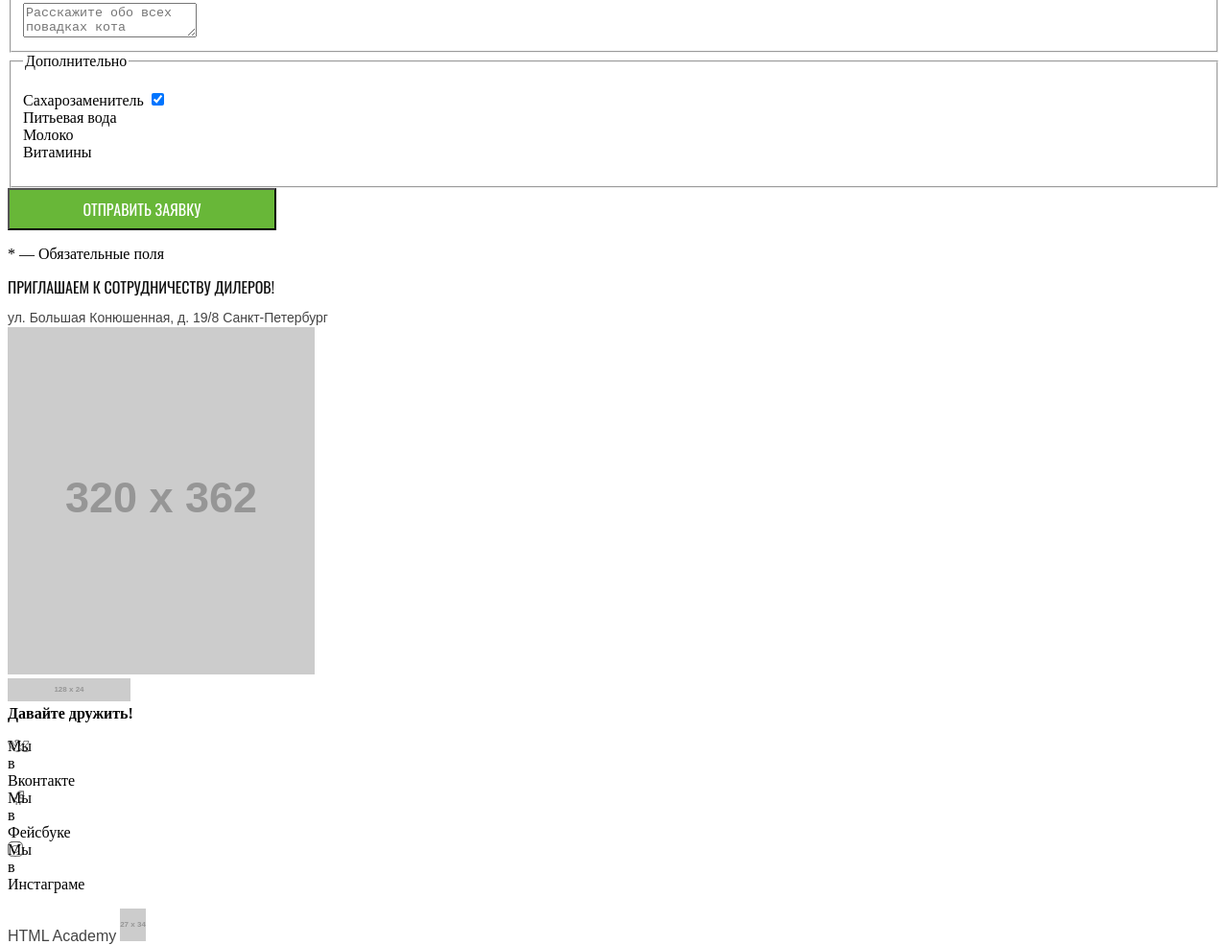
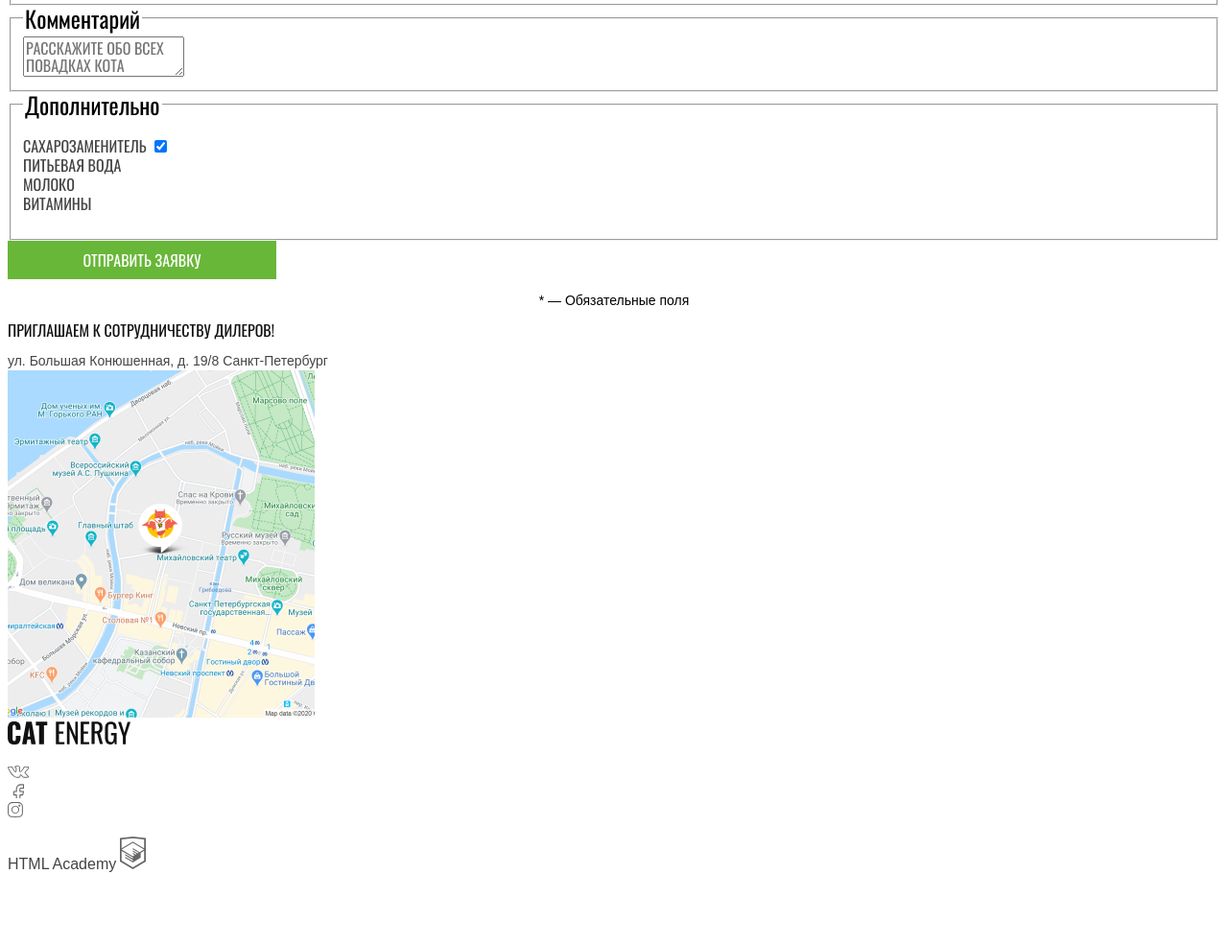
Before and after one commit to Katakun/53877-cat-energy-21, a website: page source/form.html in a window 1280 px wide. Shown: the part 603-1588 px from the top of the page at 96% size. After the commit the page ends 1513 px from the top, so only its background shows below. Drawn offline with nearby package versions, Linux system fonts and the light colour scheme; files that its build step writes are made by us from their sources; placeholder pictures from the web are drawn by us.

Commit message:
стилизовал страницу с формой

```diff
--- a/source/form.html
+++ b/source/form.html
@@ -16,17 +16,17 @@
   <nav class="main-nav">
     <ul class="main-nav__list">
       <li class="main-nav__item main-nav__item--active">
-        <a>
+        <a href="index.html">
           Главная
         </a>
       </li>
       <li class="main-nav__item">
-        <a href="#">
+        <a href="catalog.html">
           Каталог продукции
         </a>
       </li>
       <li class="main-nav__item">
-        <a href="#">
+        <a>
           Подбор программы
         </a>
       </li>
@@ -125,7 +125,7 @@
         <address class="address__street">ул. Большая Конюшенная, д. 19/8 Санкт-Петербург</address>
       </div>
       <div class="map">
-        <img class="map__image" src="https://via.placeholder.com/320x362" width="320" height="362"
+        <img class="map__image" src="img/location.png" width="320" height="362"
               alt="ул. Большая Конюшенная, д. 19/8 Санкт-Петербург">
       </div>
     </div>
@@ -133,27 +133,26 @@
   <section class="page-footer__wrapper">
     <h2 class="visually-hidden">Наши соцсети</h2>
     <div class="page-footer__logo">
-      <img src="https://via.placeholder.com/128x24" width="128" height="24" alt="Логотип «Cat Energy»">
+      <img src="img/footer-logo.svg" width="128" height="24" alt="Логотип «Cat Energy»">
     </div>
     <div class="page-footer__social social">
-      <b class="social__title">Давайте дружить!</b>
+      <b class="visually-hidden">Давайте дружить!</b>
       <ul class="social__list">
         <li class="social__item">
-          <a class="social__link social__link--vkontakte" href="https://vk.com/htmlacademy">Мы в Вконтакте</a>
+          <a class="social__link social__link--vkontakte" href="https://vk.com/htmlacademy"></a>
         </li>
         <li class="social__item">
-          <a class="social__link social__link--facebook" href="https://www.facebook.com/htmlacademy">Мы в Фейсбуке</a>
+          <a class="social__link social__link--facebook" href="https://www.facebook.com/htmlacademy"></a>
         </li>
         <li class="social__item">
-          <a class="social__link social__link--instagram" href="https://www.instagram.com/htmlacademy">Мы в
-            Инстаграме</a>
+          <a class="social__link social__link--instagram" href="https://www.instagram.com/htmlacademy"></a>
         </li>
       </ul>
     </div>
     <div class="page-footer__copyright copyright">
-      <b class="copyright__text">HTML Academy</b>
+      <a class="copyright__text" href="https://htmlacademy.ru/intensive/adaptive">HTML Academy</a>
       <a class="copyright__link" href="https://htmlacademy.ru/intensive/adaptive">
-        <img class="copyright__logo" src="https://via.placeholder.com/27x34" width="27" height="34"
+        <img class="copyright__logo" src="img/html-logo.svg" width="27" height="34"
               alt="Логотип «HTML Academy»">
       </a>
     </div>
--- a/source/less/blocks/benefits.less
+++ b/source/less/blocks/benefits.less
@@ -1,5 +1,10 @@
 .benefits__item {
+  list-style-type: none;
   background-color: @basic_grey;
+}
+.benefits__list {
+  margin-left: 0;
+  padding-left: 0;
 }
 .benefits__title {
   font-family: @oswald-regular;
--- /dev/null
+++ b/source/less/blocks/form.less
@@ -0,0 +1,56 @@
+.form__tagline {
+  color: @black;
+  font-family: @oswald-regular;
+  font-size: 14px;
+  font-style: normal;
+  font-weight: 400;
+  line-height: 18px;
+  text-align: left;
+  text-transform: uppercase;
+}
+.cat-info__list {
+  margin-left: 0;
+  padding-left: 0;
+}
+.cat-info__item {
+  list-style-type: none;
+}
+.cat-info__label {
+  color: @special_dark-grey;
+  font-family: @oswald-regular;
+  font-size: 16px;
+  font-style: normal;
+  font-weight: 400;
+  line-height: 18px;
+  text-align: left;
+  text-transform: uppercase;
+}
+.cat-info__input-text {
+  color: @special_dark-grey;
+  font-family: @oswald-regular;
+  font-size: 16px;
+  font-style: normal;
+  font-weight: 400;
+  line-height: 18px;
+  text-align: left;
+  text-transform: uppercase;
+}
+.cat-info__legend {
+  color: @black;
+  font-family: @oswald-regular;
+  font-size: 24px;
+  font-style: normal;
+  font-weight: 400;
+  line-height: 26px;
+  text-align: left;
+}
+.form__text {
+  color: @black;
+  font-family: @arial;
+  font-size: 14px;
+  font-style: normal;
+  font-weight: 400;
+  line-height: 16px;
+  text-align: center;
+
+}
--- a/source/less/blocks/main-nav.less
+++ b/source/less/blocks/main-nav.less
@@ -5,7 +5,13 @@
   font-size: 20px;
   line-height: 20px;
   text-transform: uppercase;
+  color: @black;
+}
+.main-nav__list {
+  margin-left: 0;
+  padding-left: 0;
+}
 
-  color: @black;
-
+.main-nav__item {
+  list-style-type: none;
 }
--- a/source/less/blocks/social.less
+++ b/source/less/blocks/social.less
@@ -1,3 +1,11 @@
+.social__list {
+  margin-left: 0;
+  padding-left: 0;
+}
+.social__item {
+  list-style-type: none;
+}
+
 .social__link {
   background-repeat: no-repeat;
   width: 23px;
@@ -5,11 +13,11 @@
   display: inline-block;
 }
 .social__link--vkontakte {
-  background-image: url("../../img/icon_vkontakte.svg");
+  background-image: url("../img/icon_vkontakte.svg");
 }
 .social__link--facebook {
-  background-image: url("../../img/icon_facebook.svg");
+  background-image: url("../img/icon_facebook.svg");
 }
 .social__link--instagram {
-  background-image: url("../../img/icon_instagram.svg");
+  background-image: url("../img/icon_instagram.svg");
 }
--- a/source/less/blocks/special.less
+++ b/source/less/blocks/special.less
@@ -1,3 +1,8 @@
+.special__list {
+  margin-left: 0;
+  padding-left: 0;
+}
+
 .special__item {
   color: @special_dark-grey;
   font-family: @arial;
@@ -6,4 +11,5 @@
   font-weight: 400;
   line-height: 18px;
   text-align: left;
+  list-style-type: none;
 }
--- a/source/less/global/fonts.less
+++ b/source/less/global/fonts.less
@@ -1,43 +1,21 @@
 @font-face {
   font-family: "Oswald Medium";
   font-style: normal;
-  font-weight: 400;
   font-display: swap;
   src:
-    url("../../fonts/oswaldmedium.woff2") format("woff2"),
-    url("../../fonts/oswaldmedium.woff") format("woff");
-
-}
-
-@font-face {
-  font-family: "Oswald Medium";
-  font-style: normal;
-  font-weight: 500;
-  font-display: swap;
-  src:
-    url("../../fonts/oswaldmedium.woff2") format("woff2"),
-    url("../../fonts/oswaldmedium.woff") format("woff");
+    url("../fonts/oswaldmedium.woff2") format("woff2"),
+    url("../fonts/oswaldmedium.woff") format("woff");
 }
 
 @font-face {
   font-family: "Oswald Regular";
   font-style: normal;
-  font-weight: 400;
   font-display: swap;
   src:
-    url("../../fonts/oswaldregular.woff2") format("woff2"),
-    url("../../fonts/oswaldregular.woff") format("woff");
+    url("../fonts/oswaldregular.woff2") format("woff2"),
+    url("../fonts/oswaldregular.woff") format("woff");
 }
 
-@font-face {
-  font-family: "Oswald Regular";
-  font-style: normal;
-  font-weight: 500;
-  font-display: swap;
-  src:
-    url("../../fonts/oswaldregular.woff2") format("woff2"),
-    url("../../fonts/oswaldregular.woff") format("woff");
-}
 
 @oswald-medium: "Oswald Medium", "Arial", sans-serif;
 @oswald-regular: "Oswald Regular", "Arial", sans-serif;
--- a/source/less/global/global.less
+++ b/source/less/global/global.less
@@ -1,15 +1,6 @@
 a {
   text-decoration: none;
   color: inherit;
-}
-
-ul {
-  margin-left: 0;
-  padding-left: 0;
-}
-
-li {
-  list-style-type: none;
 }
 
 img {
@@ -62,6 +53,8 @@
   display: block;
   width: 280px;
   padding: 10px 0;
+  border: none;
+  cursor: pointer;
 }
 
 .section-title {
--- a/source/less/style.less
+++ b/source/less/style.less
@@ -21,3 +21,4 @@
 @import "blocks/map";
 @import "blocks/social";
 @import "blocks/copyright";
+@import "blocks/form";
```
Also changed, not shown: source/catalog.html (+11 -12 lines), source/index.html (+2 -2 lines).
